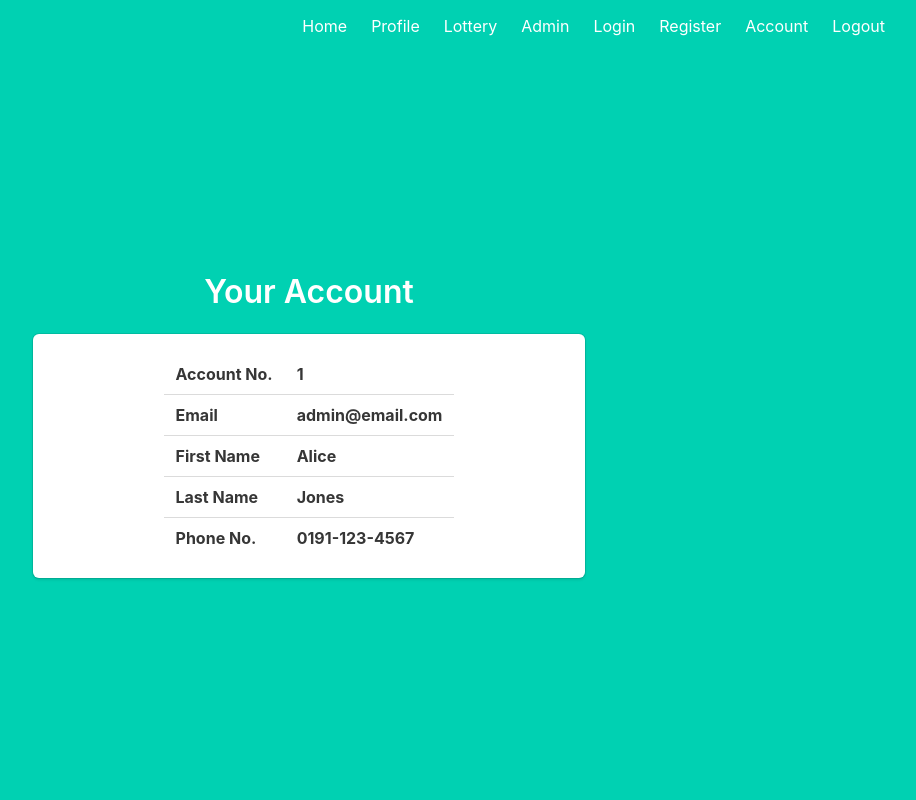
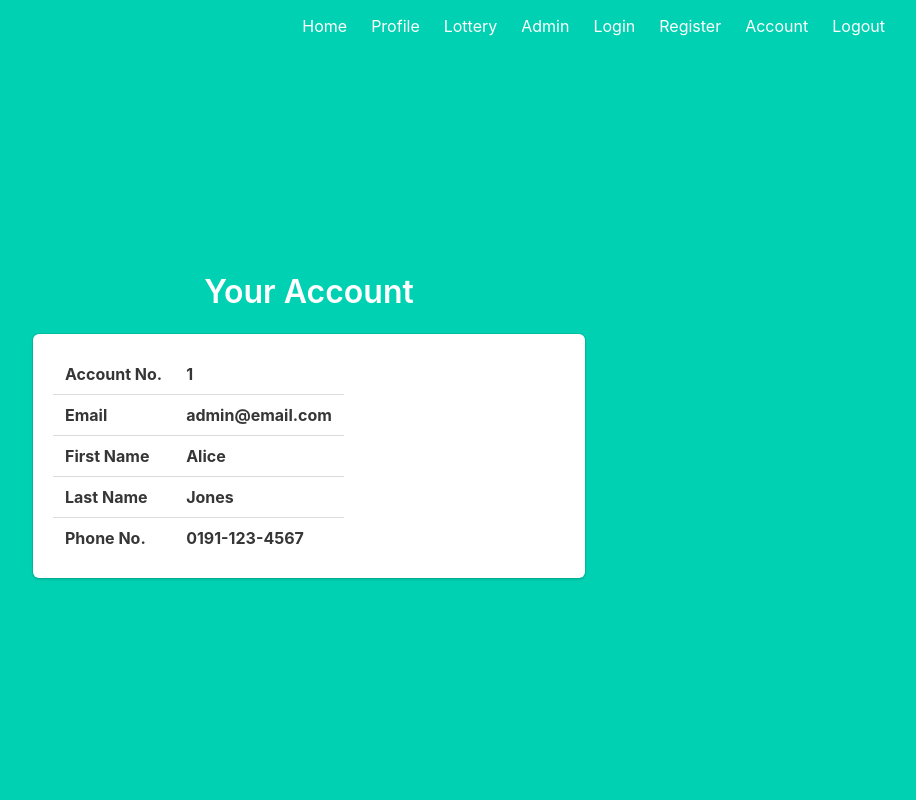
Before and after one commit to IHatePineapples/LotteryWebApp, a Flask app: page /account in a window 1280 px wide. Shown: the whole page, without its empty margins (331-1247 px from the left). Run offline with Flask 2, Linux system fonts and the light colour scheme; a user stored in the database is signed in; lists and menus that the app fills with data are empty.

Commit message:
Remove useless style

```diff
--- a/templates/base.html
+++ b/templates/base.html
@@ -11,12 +11,6 @@
 
 <body>
 
-    <style>
-    .table {
-      margin-left: auto;
-      margin-right: auto;
-    }
-    </style>
 
     <section class="hero is-primary is-fullheight">
 
```
Also changed, not shown: lottery.db.
